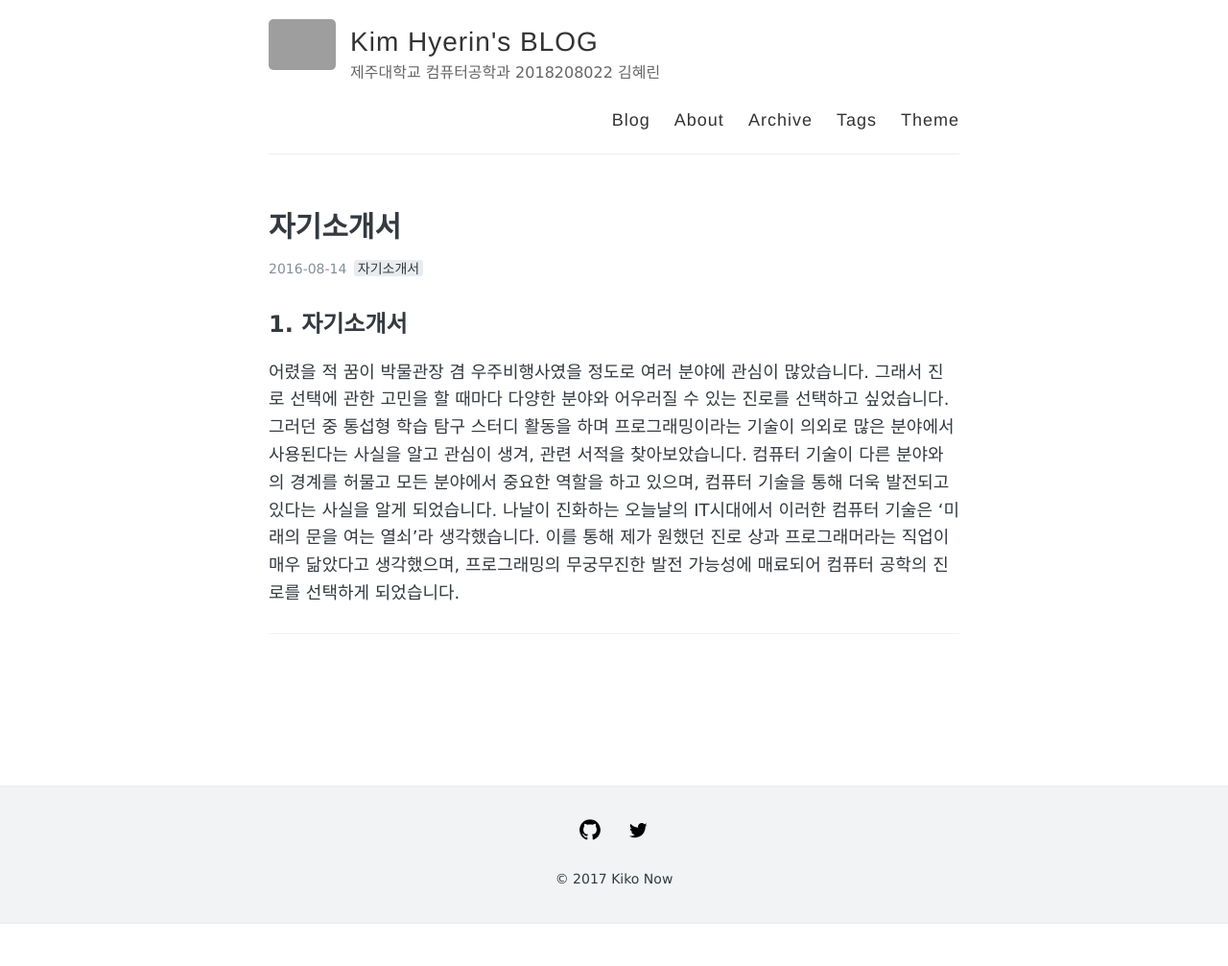
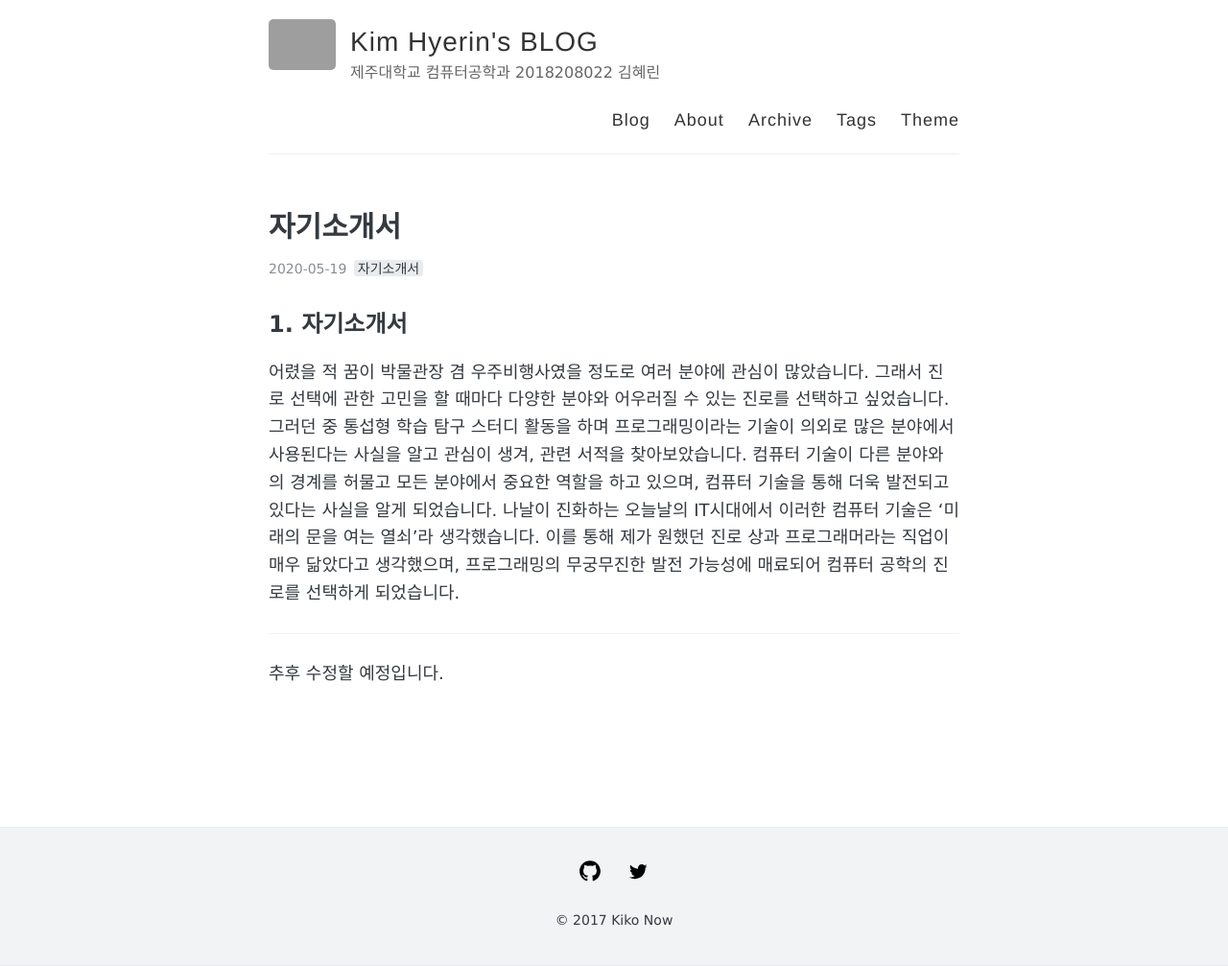
Before and after one commit to burninghering/burninghering.github.io, a Jekyll site: the page built from _posts/2020-05-19-style-test-ko.md, in a window 1280 px wide. Shown: the whole page at 96% size. Built offline with Jekyll 4.4.1, drawn with Linux system fonts in a browser that asks for light colours; before the commit the page ends 963 px from its top, so only the background shows below that; grey boxes are pictures that could not be loaded.

Commit message:
마무리

```diff
--- a/_posts/2016-08-14-style-test-ko.md
+++ b/_posts/2020-05-19-style-test-ko.md
@@ -11,3 +11,5 @@ comments: true
  어렸을 적 꿈이 박물관장 겸 우주비행사였을 정도로 여러 분야에 관심이 많았습니다. 그래서 진로 선택에 관한 고민을 할 때마다 다양한 분야와 어우러질 수 있는 진로를 선택하고 싶었습니다. 그러던 중 통섭형 학습 탐구 스터디 활동을 하며 프로그래밍이라는 기술이 의외로 많은 분야에서 사용된다는 사실을 알고 관심이 생겨, 관련 서적을 찾아보았습니다. 컴퓨터 기술이 다른 분야와의 경계를 허물고 모든 분야에서 중요한 역할을 하고 있으며, 컴퓨터 기술을 통해 더욱 발전되고 있다는 사실을 알게 되었습니다. 나날이 진화하는 오늘날의 IT시대에서 이러한 컴퓨터 기술은 ‘미래의 문을 여는 열쇠’라 생각했습니다. 이를 통해 제가 원했던 진로 상과 프로그래머라는 직업이 매우 닮았다고 생각했으며, 프로그래밍의 무궁무진한 발전 가능성에 매료되어 컴퓨터 공학의 진로를 선택하게 되었습니다.
 
 ---
+
+추후 수정할 예정입니다.
```
